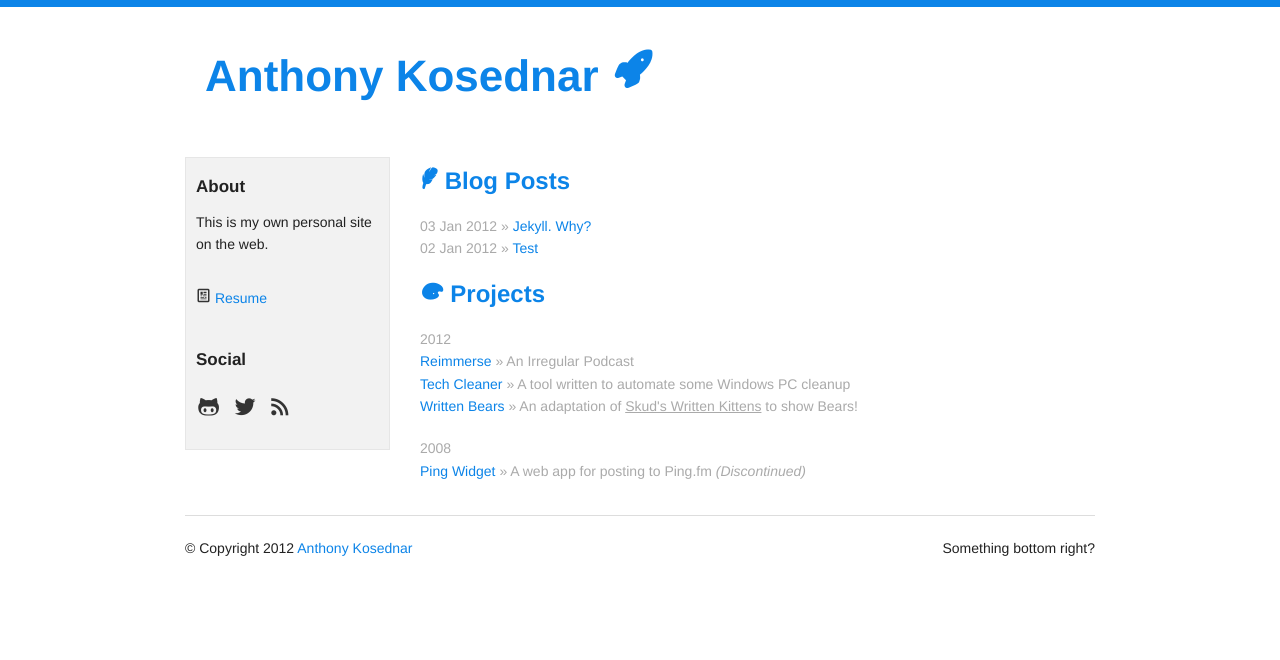
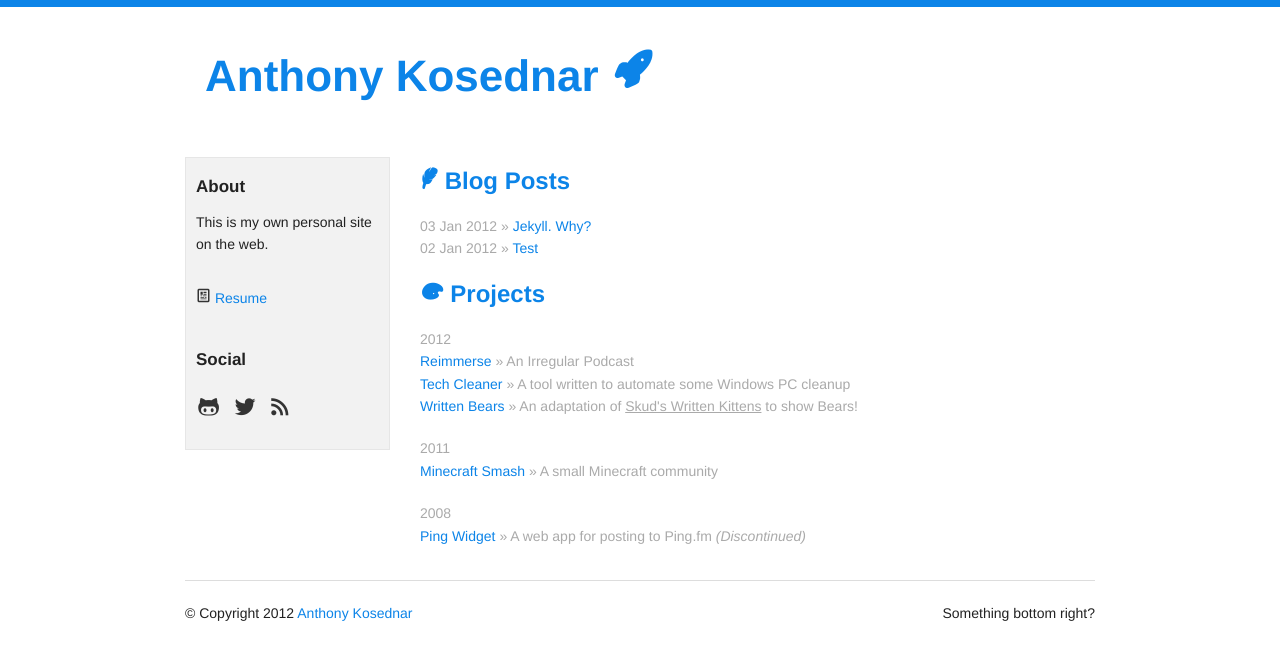
Before and after one commit to akosednar/akosednar.github.com, a Jekyll site: the page built from index.html, in a window 1280 px wide. Shown: the top 660 px of the page. Built offline with Jekyll 4.4.1, drawn with Linux system fonts in a browser that asks for light colours.

Commit message:
Added mc smash to projects

```diff
--- a/index.html
+++ b/index.html
@@ -20,6 +20,8 @@ title: Home
         		<li><a href="http://reimmer.se" target="_blank">Reimmerse</a> <span>&raquo; An Irregular Podcast</span></li>
         		<li><a href="https://github.com/akosednar/TechCleaner" target="_blank">Tech Cleaner</a> <span>&raquo; A tool written to automate some Windows PC cleanup</span></li>
         		<li><a href="https://github.com/akosednar/writtenbears" target="_blank">Written Bears</a> <span>&raquo; An adaptation of <a href="https://github.com/Skud/writtenkitten" target="_blank">Skud's Written Kittens</a> to show Bears!</span></li>
+        		<li class="spacer"><span>2011</span></li>
+        		<li><a href="http://minecraftsmash.com" target="_blank">Minecraft Smash</a> <span>&raquo; A small Minecraft community</span></li>
         		<li class="spacer"><span>2008</span></li>
         		<li><a href="https://github.com/akosednar/Pingfm-Widget" target="_blank">Ping Widget</a> <span>&raquo; A web app for posting to Ping.fm <i>(Discontinued)</i></span></li>
         	</ul>
```
